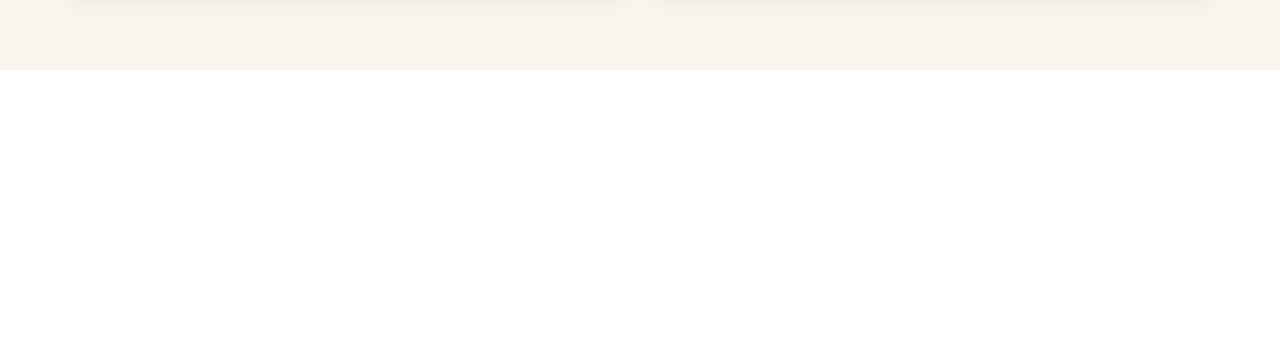
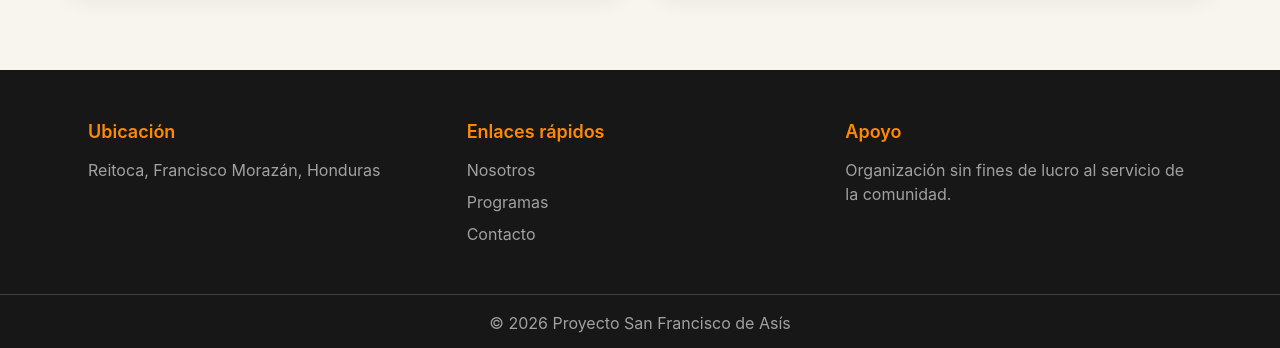
Before and after one commit to lM4nul/San-Francisco-de-Asis--Grupo-E, a React (Vite) app: page / in a window 1280 px wide. Shown: the part 1098-1446 px from the top of the page. Before the commit the page ends 1168 px from the top, so only its background shows below. Built offline with nearby package versions, Linux system fonts and the light colour scheme.

Commit message:
feat: adicion del Footer

```diff
--- a/src/App.jsx
+++ b/src/App.jsx
@@ -1,5 +1,5 @@
 import Nav from "./components/nav/Nav"
-import { Outlet } from "react-router";
+import { Outlet, Link } from "react-router";
 import links from "./rutas"
 
 
@@ -22,7 +22,35 @@ function App() {
 
         <Outlet /> {/*Aqui se maneja toda la logica del rout OJO no borrar / info sacada de la documentacion*/}
 
+
+
+
+
       </main>
+
+      <footer className="bg-neutral-900 text-white">
+        <div className="max-w-6xl mx-auto px-6 py-12 grid grid-cols-1 md:grid-cols-3 gap-8">
+          <div>
+            <h3 className="text-lg font-semibold text-orange-400  mb-3">Ubicación</h3>
+            <p className="text-neutral-400">Reitoca, Francisco Morazán, Honduras</p>
+          </div>
+          <div>
+            <h3 className="text-lg font-semibold mb-3 text-orange-400">Enlaces rápidos</h3>
+            <ul className="space-y-2">
+              <li><Link to="nosotros" className="text-neutral-400 hover:text-white transition-colors">Nosotros</Link></li>
+              <li><Link to="programas" className="text-neutral-400 hover:text-white transition-colors">Programas</Link></li>
+              <li><Link to="contacto" className="text-neutral-400 hover:text-white transition-colors">Contacto</Link></li>
+            </ul>
+          </div>
+          <div>
+            <h3 className="text-lg font-semibold mb-3 text-orange-400">Apoyo</h3>
+            <p className="text-neutral-400">Organización sin fines de lucro al servicio de la comunidad.</p>
+          </div>
+        </div>
+        <div className="border-t border-neutral-700">
+          <p className="text-center text-neutral-400 py-4 cursor-default">© 2026 Proyecto San Francisco de Asís</p>
+        </div>
+      </footer>
 
     </>
   )
```
